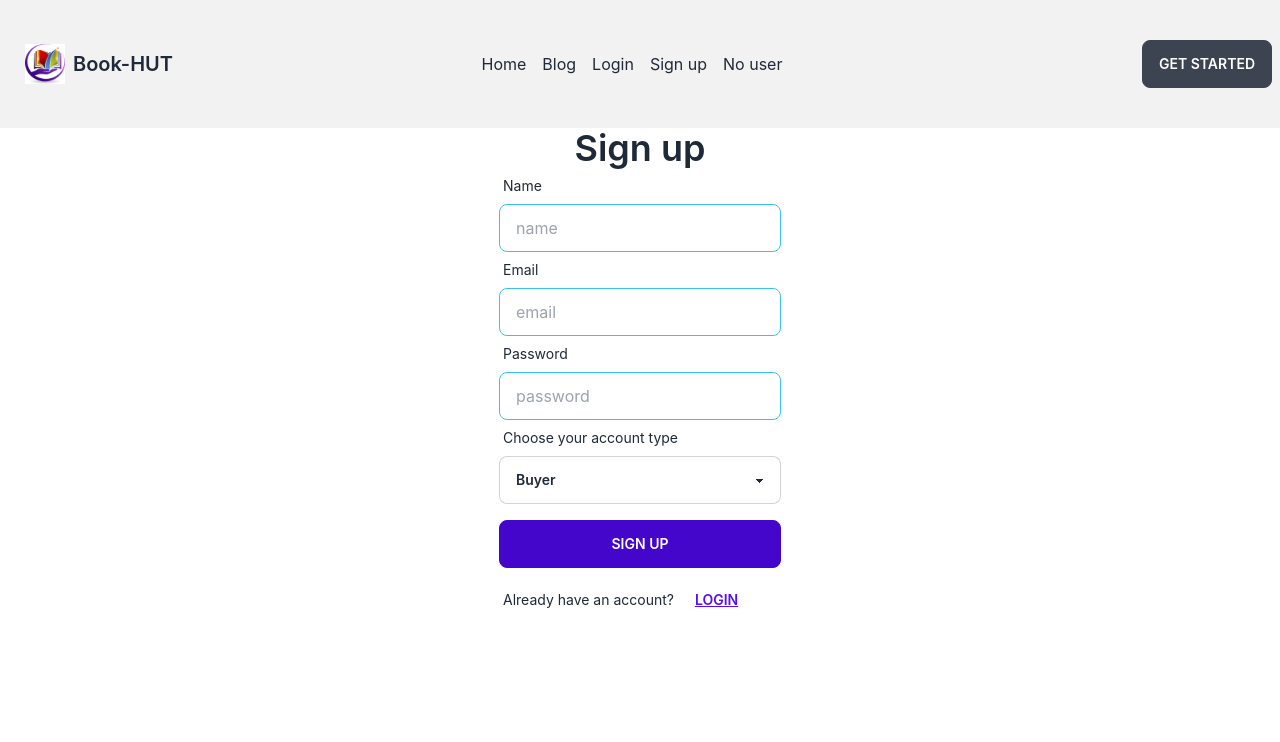
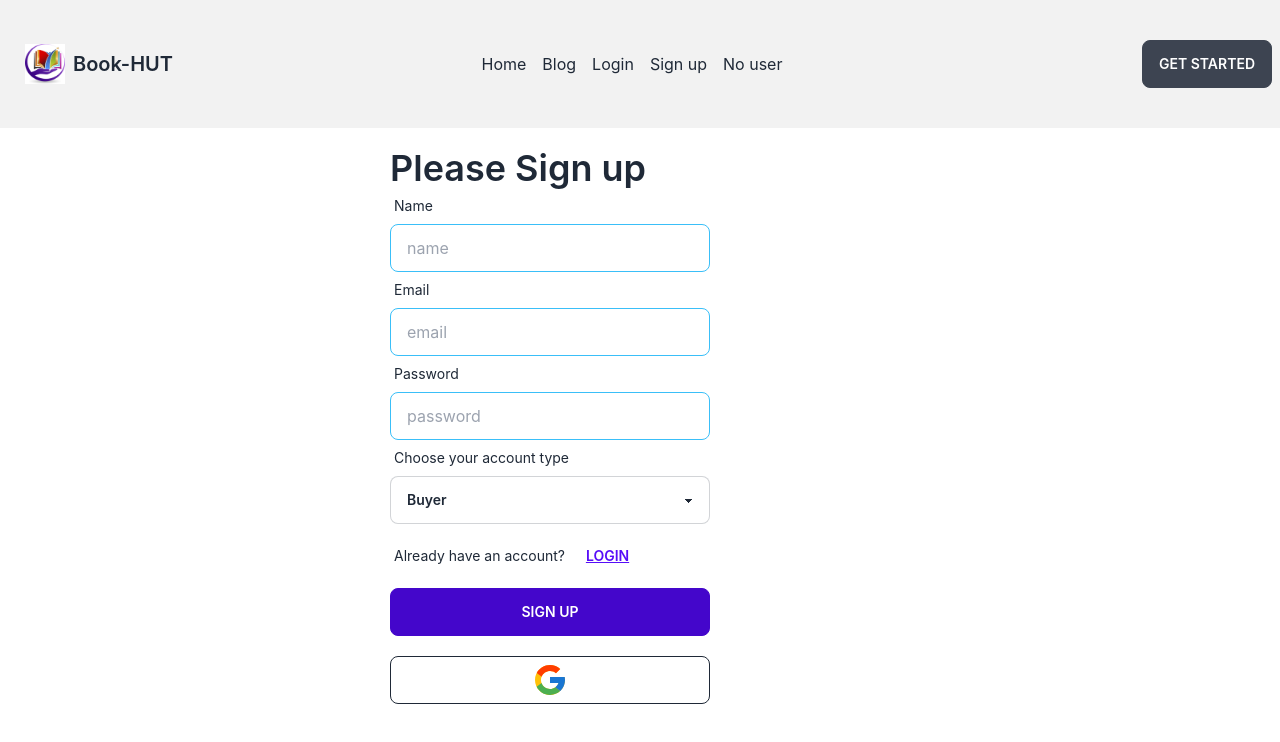
Before and after one commit to Abuhurayratouhid/product-resale, a React (Create React App) app: page /signUp in a window 1280 px wide. Shown: the top 742 px of the page. Built offline with nearby package versions, Linux system fonts and the light colour scheme; no server answers.

Commit message:
admin will be able to make admin another user

```diff
--- a/package.json
+++ b/package.json
@@ -13,6 +13,7 @@
     "react-dom": "^18.2.0",
     "react-hook-form": "^7.39.5",
     "react-hot-toast": "^2.4.0",
+    "react-icons": "^4.6.0",
     "react-router-dom": "^6.4.3",
     "react-scripts": "5.0.1",
     "web-vitals": "^2.1.4"
--- a/src/Context/AuthProvider.js
+++ b/src/Context/AuthProvider.js
@@ -1,15 +1,23 @@
 import React, { createContext, useEffect, useState } from 'react';
-import { createUserWithEmailAndPassword, getAuth, onAuthStateChanged, signInWithEmailAndPassword, signOut, updateProfile } from "firebase/auth";
+import { createUserWithEmailAndPassword, getAuth, onAuthStateChanged, signInWithEmailAndPassword, signInWithPopup, signOut, updateProfile } from "firebase/auth";
 import app from '../Firebase/Firebase.config';
+import { GoogleAuthProvider } from "firebase/auth";
 
 const auth = getAuth(app);
+const googleProvider = new GoogleAuthProvider();
 
 export const AuthContext = createContext();
 
 const AuthProvider = ({children}) => {
     const [user, setUser] = useState('')
     const [loading, setLoading] = useState(true);
-    // const user = {displayName: 'Jerry'}
+
+
+    //sign in with google
+    const googleLogin = ()=>{
+        setLoading(true)
+        return signInWithPopup(auth, googleProvider)
+    }
 
     //create user
     const createUser = (email, password)=>{
@@ -47,6 +55,7 @@ const AuthProvider = ({children}) => {
     const authInfo = {
         user,
         loading,
+        googleLogin,
         createUser,
         userLogin,
         userLogout,
--- a/src/Hooks/useToken.js
+++ b/src/Hooks/useToken.js
@@ -2,7 +2,7 @@ import { useEffect, useState } from "react"
 
 const useToken = email => {
     const [token, setToken] = useState('')
-    console.log(email)
+    // console.log(email)
     useEffect(() => {
         if (email) {
             fetch(`http://localhost:5000/jwt?email=${email}`)
--- a/src/Pages/Dashboard/AllUsers.js
+++ b/src/Pages/Dashboard/AllUsers.js
@@ -1,10 +1,11 @@
 import { useQuery } from '@tanstack/react-query';
 import React from 'react';
+import toast from 'react-hot-toast';
 import Loading from '../../Shared/Loading/Loading';
 
 const AllUsers = () => {
 
-    const { data: users = [], isLoading } = useQuery({
+    const { data: users = [], isLoading, refetch } = useQuery({
         queryKey: ['users'],
         queryFn: () => fetch('http://localhost:5000/users')
             .then(res => res.json())
@@ -12,6 +13,21 @@ const AllUsers = () => {
     // console.log(users)
     if(isLoading){
         return <Loading></Loading>
+    }
+
+    const handleMakeAdmin = (_id)=>{
+        // console.log(_id)
+        fetch(`http://localhost:5000/user/${_id}`,{
+            method: 'PUT'
+        })
+        .then(res => res.json())
+        .then(data => {
+            if(data.modifiedCount > 0){
+                toast.success('admin make successfully')
+                refetch()
+            }
+            console.log(data)
+        })
     }
     return (
         <div>
@@ -39,7 +55,7 @@ const AllUsers = () => {
                                         <td>{user.name}</td>
                                         <td>{user.email}</td>
                                         <td>{user.account}</td>
-                                        <td><button className='btn btn-sm'>make admin</button></td>
+                                        <td>{user?.role !== 'admin' ? <button onClick={()=>handleMakeAdmin(user._id)} className='btn btn-sm'>make admin</button> : <span>Admin </span>}</td>
                                         <td><button className='btn btn-sm'>Delete </button></td>
                                     </tr>)
 
--- a/src/Pages/Login/Login.js
+++ b/src/Pages/Login/Login.js
@@ -7,18 +7,16 @@ import useToken from '../../Hooks/useToken';
 import Loading from '../../Shared/Loading/Loading';
 
 const Login = () => {
-    const { user, userLogin,loading } = useContext(AuthContext);
-    const [loginUserEmail, setLoginUserEmail] = useState('')
+    const {  userLogin, } = useContext(AuthContext);
+    // const [loginUserEmail, setLoginUserEmail] = useState('')
 
     let navigate = useNavigate();
     let location = useLocation();
     let from = location.state?.from?.pathname || "/";
     const { register, handleSubmit } = useForm();
 
-    if(loading){
-        return <Loading></Loading>
-    }
-    console.log(loginUserEmail)
+
+    // console.log(loginUserEmail)
 
     // const [token] = useToken(user?.email)
 
--- a/src/Pages/SignUp/SignUp.js
+++ b/src/Pages/SignUp/SignUp.js
@@ -1,14 +1,17 @@
 import React, { useContext, useState } from 'react';
 import { useForm } from 'react-hook-form';
 import toast from 'react-hot-toast';
-import { Link, useNavigate } from 'react-router-dom';
+import { Link, useLocation, useNavigate } from 'react-router-dom';
 import { AuthContext } from '../../Context/AuthProvider';
 import useToken from '../../Hooks/useToken';
+import { FcGoogle } from 'react-icons/fc';
 
 const SignUp = () => {
-    const navigate = useNavigate();
-    const { user, createUser,updateUser } = useContext(AuthContext);
-    const [createdUserEmail, setCreatedUserEmail]= useState('');
+    let navigate = useNavigate();
+    let location = useLocation();
+    let from = location.state?.from?.pathname || "/";
+    const { user, createUser, updateUser,googleLogin } = useContext(AuthContext);
+    const [createdUserEmail, setCreatedUserEmail] = useState('');
 
 
 
@@ -34,16 +37,16 @@ const SignUp = () => {
                 const user = result.user;
                 toast.success('sign up successful')
                 handleUpdateProfile(name, email, account)
-                saveUser(name, email,account)
+                saveUser(name, email, account)
 
-
+                navigate(from, { replace: true });
                 console.log(user)
             })
             .catch(error => {
                 console.log(error)
             })
     }
-    const handleUpdateProfile = (name, email, account)=>{
+    const handleUpdateProfile = (name, email, account) => {
         const userInfo = {
             displayName: name,
             email,
@@ -53,14 +56,14 @@ const SignUp = () => {
         updateUser(userInfo)
     }
 
-    const saveUser = (name,email,account) =>{
-        const userInfo ={
+    const saveUser = (name, email, account) => {
+        const userInfo = {
             name,
             email,
             account
         }
         // request to save user in DB
-        fetch('http://localhost:5000/users',{
+        fetch('http://localhost:5000/users', {
             method: 'POST',
             headers: {
                 'content-type': 'application/json'
@@ -76,11 +79,24 @@ const SignUp = () => {
             })
 
     }
+    // handleGoogleLogin
+    const handleGoogleLogin = ()=>{
+        // console.log('google login clicked')
+        googleLogin()
+        .then(result => {
+            const user = result.user;
+            console.log(user)
+        })
+        .catch(error => {
+            console.log(error)
+        })
+
+    }
     return (
-        <div>
-            <h1 className='text-center text-4xl font-semibold'>Sign up </h1>
+        <div className='max-w-[500px] mx-auto m-5'>
 
-            <section className='flex justify-center'>
+            <section >
+            <h1 className=' text-4xl font-semibold'>Please Sign up </h1>
                 <form onSubmit={handleSubmit(onSubmit)}>
                     <label className="label">
                         <span className="label-text">Name</span>
@@ -98,16 +114,23 @@ const SignUp = () => {
                         <span className="label-text">Choose your account type </span>
                     </label>
                     <select {...register('accountType')} className="select select-bordered w-full max-w-xs">
-                        <option  selected>Buyer</option>
+                        <option selected>Buyer</option>
 
                         <option>Seller</option>
                     </select>
 
-                    <button type='submit' className="btn btn-active btn-primary w-full max-w-xs mt-4">sign up</button>
+
                     <label className="label">
                         <span className="label-text">Already have an account? <span><Link to='/login'><button className="btn btn-link">Login </button></Link></span></span>
                     </label>
+
+
+                    <button type='submit' className="btn btn-active btn-primary w-full max-w-xs ">sign up</button>
+
+
+
                 </form>
+                <button onClick={handleGoogleLogin} className="btn btn-outline w-full max-w-xs my-5"><span className='text-4xl'><FcGoogle></FcGoogle></span></button>
             </section>
         </div>
     );
```
Also changed, not shown: src/Pages/Dashboard/Sellers.js (+7 -2 lines), 1 other file (tests, documents, lock files or other folders). Lines whose indentation alone changed are shown as unchanged.
